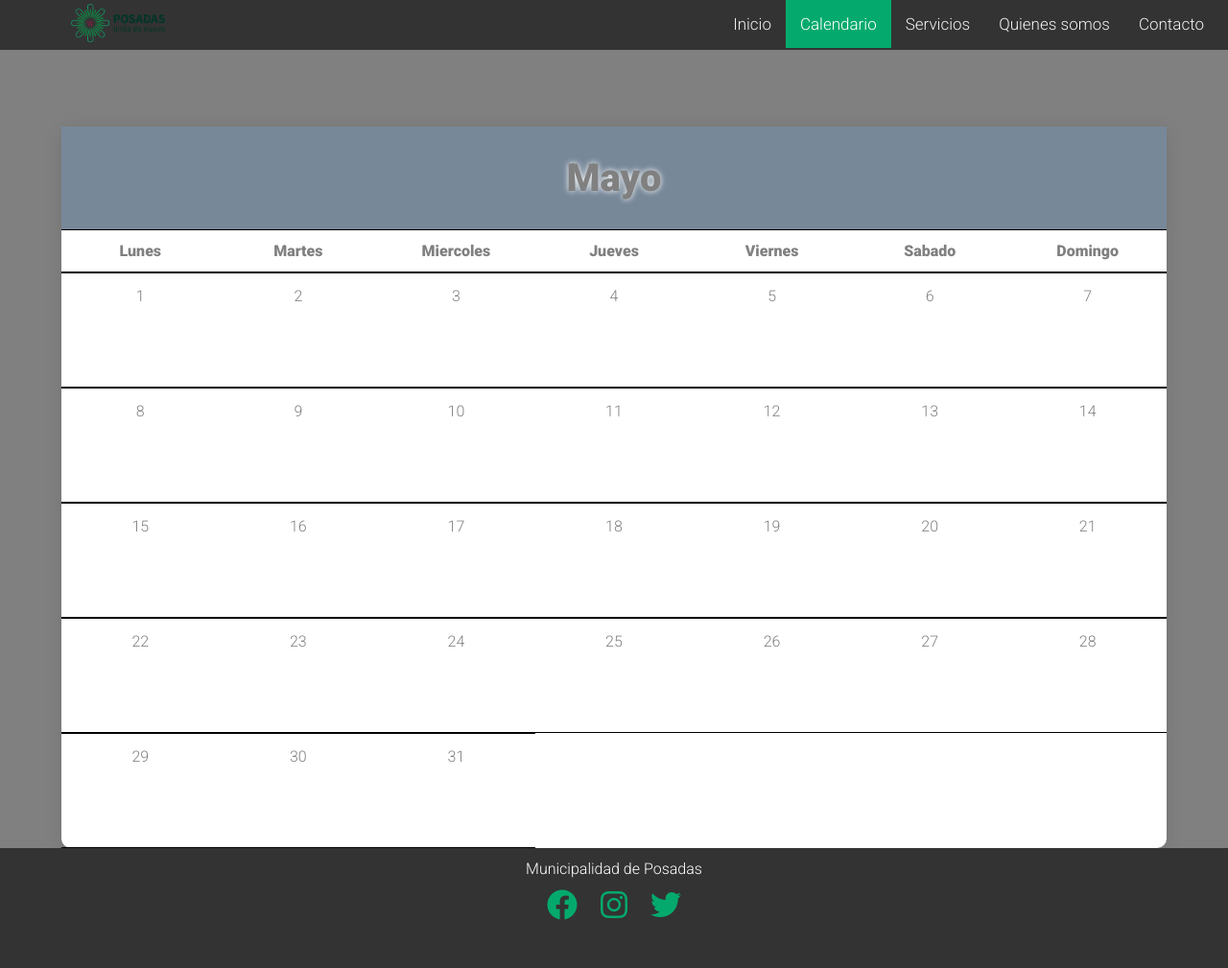
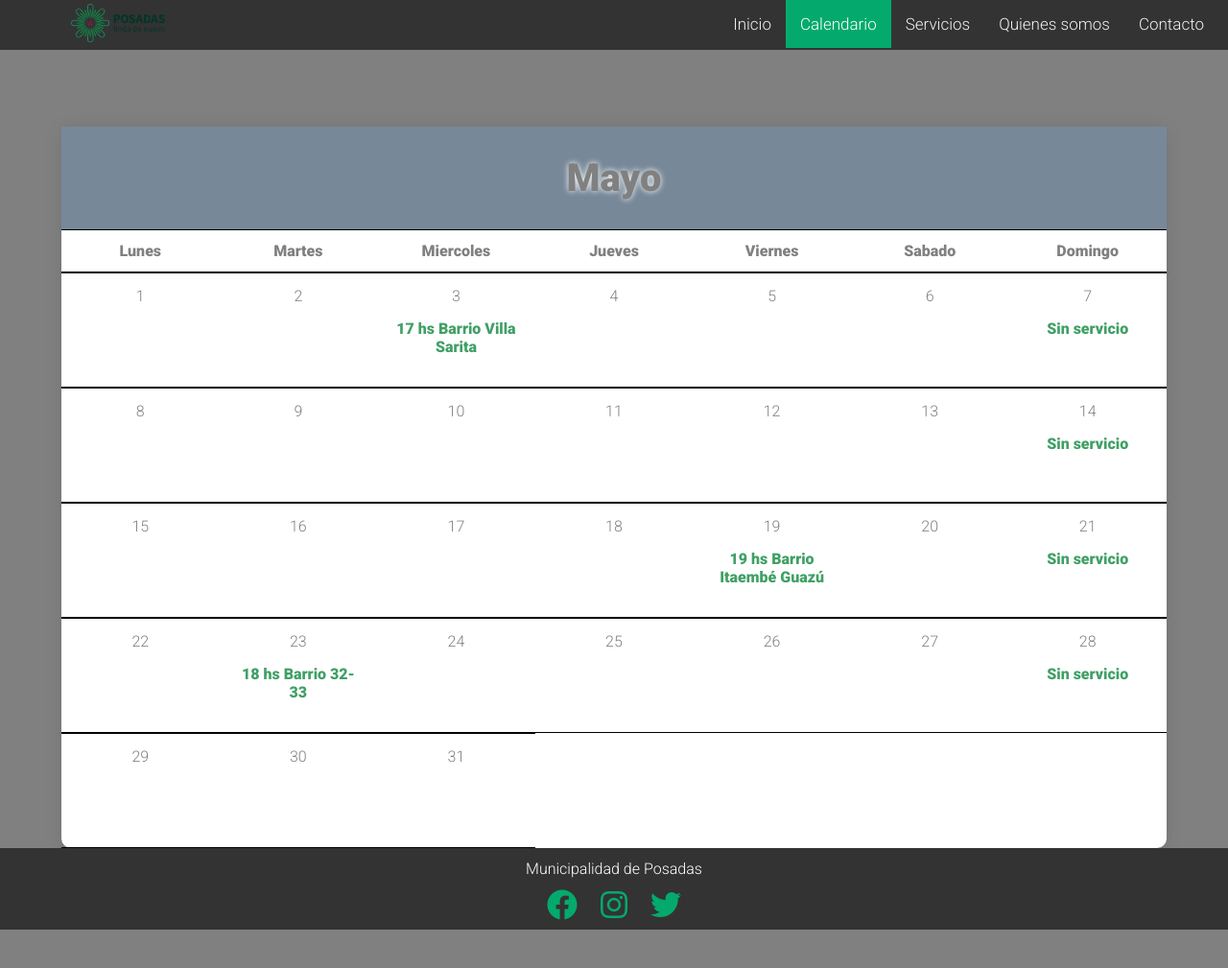
Before and after one commit to BarbaraDavel/RepositorioImusa, a plain HTML site: page pages/calendario.html in a window 1280 px wide. Shown: the whole page at 96% size. After the commit the page ends 969 px from the top, so only its background shows below. Drawn offline with nearby package versions, Linux system fonts and the light colour scheme.

```diff
--- a/css/style.css
+++ b/css/style.css
@@ -127,7 +127,7 @@
   display: grid;
   grid-auto-columns: 1fr;
   grid-template-columns: 1fr;
-  grid-template-rows: 50px 75px;
+  grid-template-rows: 50px 35px;
   gap: 0px 0px;
   justify-items: center;
 }
@@ -319,6 +319,12 @@
   color: grey;
 }
 
+.turno_tomado{
+  color: rgb(64, 160, 101);
+  padding-top: 15px;
+  font-weight: 600;
+}
+
 /*Quienes somos*/
 
 .body_video {
@@ -357,6 +363,7 @@
   font-weight: 300;
   margin-top: 5px;
   color: #4d4b4b;
+
 }
 
 .boton_inicio {
@@ -366,7 +373,6 @@
   text-decoration: none;
   text-align: right;
 }
-
 
 /* Navbar - Prueba*/
 
--- a/pages/calendario.html
+++ b/pages/calendario.html
@@ -51,32 +51,46 @@
         <section class="calendario">
             <div class="calendario_dia">1</div>
             <div class="calendario_dia">2</div>
-            <div class="calendario_dia">3</div>
+            <div class="calendario_dia">3
+                <div class="turno_tomado">17 hs Barrio Villa Sarita</div>
+            </div>
             <div class="calendario_dia">4</div>
             <div class="calendario_dia">5</div>
             <div class="calendario_dia">6</div>
-            <div class="calendario_dia">7</div>
+            <div class="calendario_dia">7
+                <div class="turno_tomado">Sin servicio</div>
+            </div>
             <div class="calendario_dia">8</div>
             <div class="calendario_dia">9</div>
             <div class="calendario_dia">10</div>
             <div class="calendario_dia">11</div>
             <div class="calendario_dia">12</div>
             <div class="calendario_dia">13</div>
-            <div class="calendario_dia">14</div>
+            <div class="calendario_dia">14
+                <div class="turno_tomado">Sin servicio</div>
+            </div>
             <div class="calendario_dia">15</div>
             <div class="calendario_dia">16</div>
             <div class="calendario_dia">17</div>
             <div class="calendario_dia">18</div>
-            <div class="calendario_dia">19</div>
+            <div class="calendario_dia">19
+                <div class="turno_tomado">19 hs Barrio Itaembé Guazú</div>
+            </div>
             <div class="calendario_dia">20</div>
-            <div class="calendario_dia">21</div>
+            <div class="calendario_dia">21
+                <div class="turno_tomado">Sin servicio</div>
+            </div>
             <div class="calendario_dia">22</div>
-            <div class="calendario_dia">23</div>
+            <div class="calendario_dia">23
+                <div class="turno_tomado">18 hs Barrio 32-33</div>
+            </div>
             <div class="calendario_dia">24</div>
             <div class="calendario_dia">25</div>
             <div class="calendario_dia">26</div>
             <div class="calendario_dia">27</div>
-            <div class="calendario_dia">28</div>
+            <div class="calendario_dia">28
+                <div class="turno_tomado">Sin servicio</div>
+            </div>
             <div class="calendario_dia">29</div>
             <div class="calendario_dia">30</div>
             <div class="calendario_dia">31</div>
```
Also changed, not shown: index.html (+1 -2 lines), pages/quienesSomos.html (+18 -4 lines).
